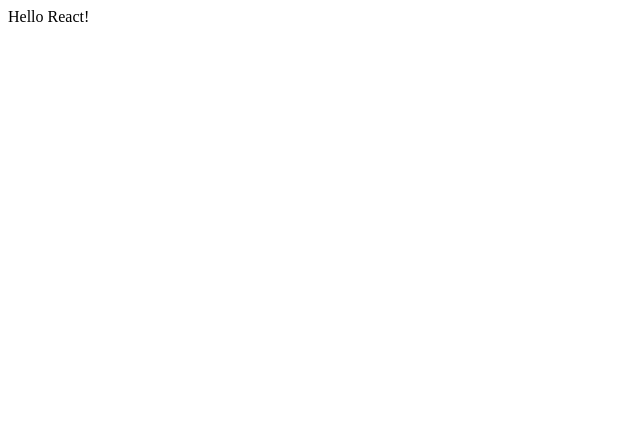
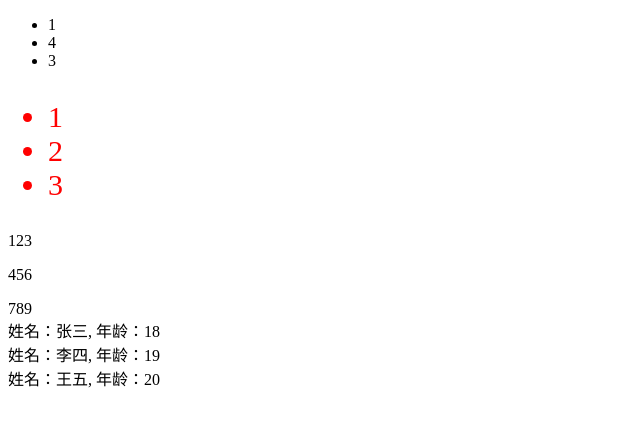
Before and after one commit to TheoGin/LearnReact, a React (Create React App) app: page / in a window 1280 px wide. Shown: the top 426 px of the page, without its empty margins (0-640 px from the left). Built offline with nearby package versions, Linux system fonts and the light colour scheme.

Commit message:
feat: 1.2.1 JSX 基础语法

```diff
--- a/src/App.js
+++ b/src/App.js
@@ -1,8 +1,101 @@
+const three = "three";
+const arr = [
+  (<div key={11}>123</div>),
+  (<p key={12}>456</p>),
+  (<span key={13}>789</span>),
+]
+
+const stuInfo = [
+  {id: 1, name: '张三', age: 18},
+  {id: 2, name: '李四', age: 19},
+  {id: 3, name: '王五', age: 20},
+]
+
+// 类似于vue中的v-for，要有key
+const arr2 = stuInfo.map( item => {
+  return (<div key={item.id}>姓名：{item.name}, 年龄：{item.age}</div>)
+})
+/*
+[
+    {
+        "type": "div",
+        "key": "1",
+        "props": {
+            "children": [
+                "姓名：",
+                "张三",
+                ", 年龄：",
+                18
+            ]
+        },
+        "_owner": null,
+        "_store": {}
+    },
+    {
+        "type": "div",
+        "key": "2",
+        "props": {
+            "children": [
+                "姓名：",
+                "李四",
+                ", 年龄：",
+                19
+            ]
+        },
+        "_owner": null,
+        "_store": {}
+    },
+    {
+        "type": "div",
+        "key": "3",
+        "props": {
+            "children": [
+                "姓名：",
+                "王五",
+                ", 年龄：",
+                20
+            ]
+        },
+        "_owner": null,
+        "_store": {}
+    }
+]
+*/
+console.log(arr2)
+
+const ele = (
+  // 1. 根元素只能有一个 <></>空元素，不会添加新元素
+  <>
+    <ul>
+      <li id="one">1</li>
+      {/* 2. JSX 中使用 JavaScript 表达式。表达式写在花括号 {} 中 */}
+      <li id="two">{2 + 2}</li>
+      {/* 3. 属性值指定为字符串字面量，或者在属性值中插入一个 JavaScript 表达式 */}
+      <li id={three}>3</li>
+    </ul>
+
+    {/* 4. style 对应样式对象，class  要写作 className */}
+    <ul
+      style={{
+        color: "red",
+        fontSize: '30px'
+      }}
+      className="ul-container"
+    >
+      <li>1</li>
+      <li>2</li>
+      <li>3</li>
+    </ul>
+    {/* 5. 注释需要写在花括号 */}
+
+    {/* 6. JSX 允许在模板中插入数组，数组会自动展开所有成员 */}
+    {arr}
+    {arr2}
+  </>
+);
 
 function App() {
-  return (
-    <div>Hello React!</div>
-  );
+  return ele;
 }
 
 export default App;
```
Also changed, not shown: src/components/Test.jsx (added, +13 -0 lines).
